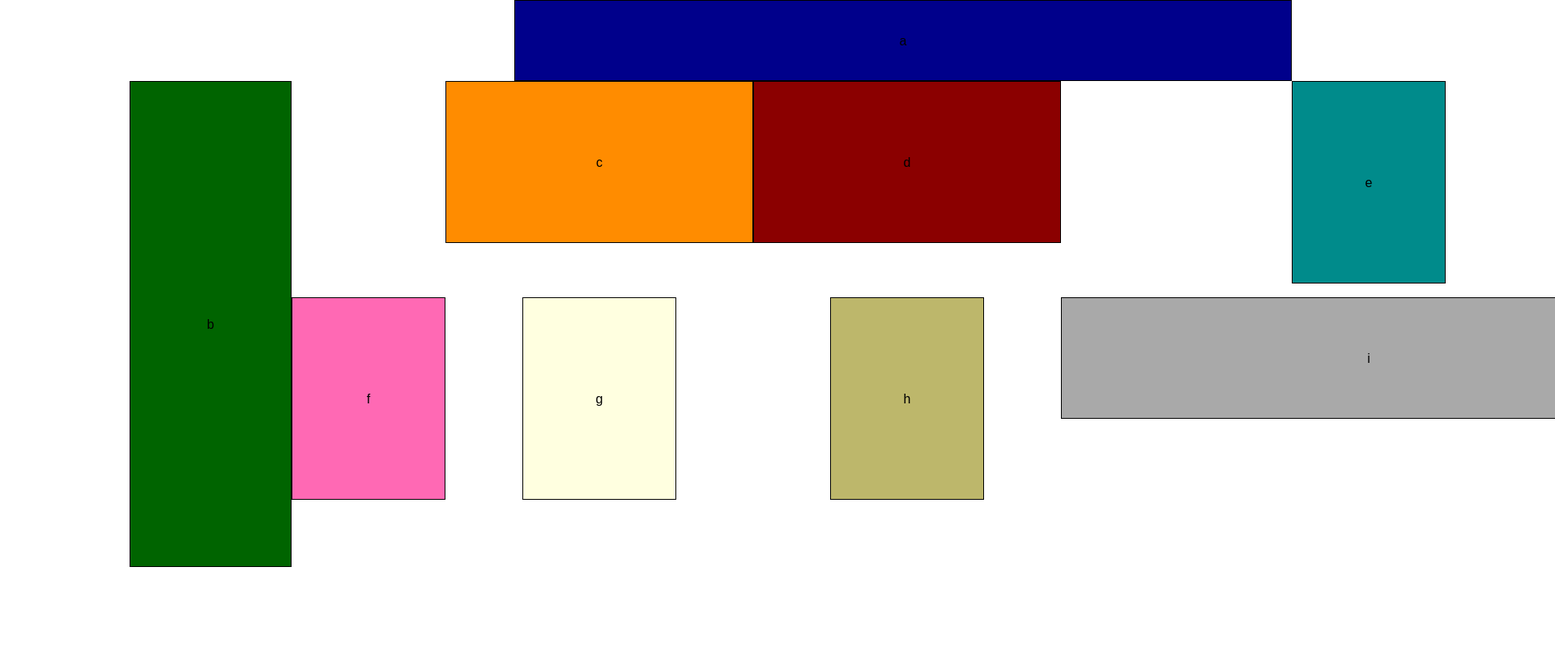
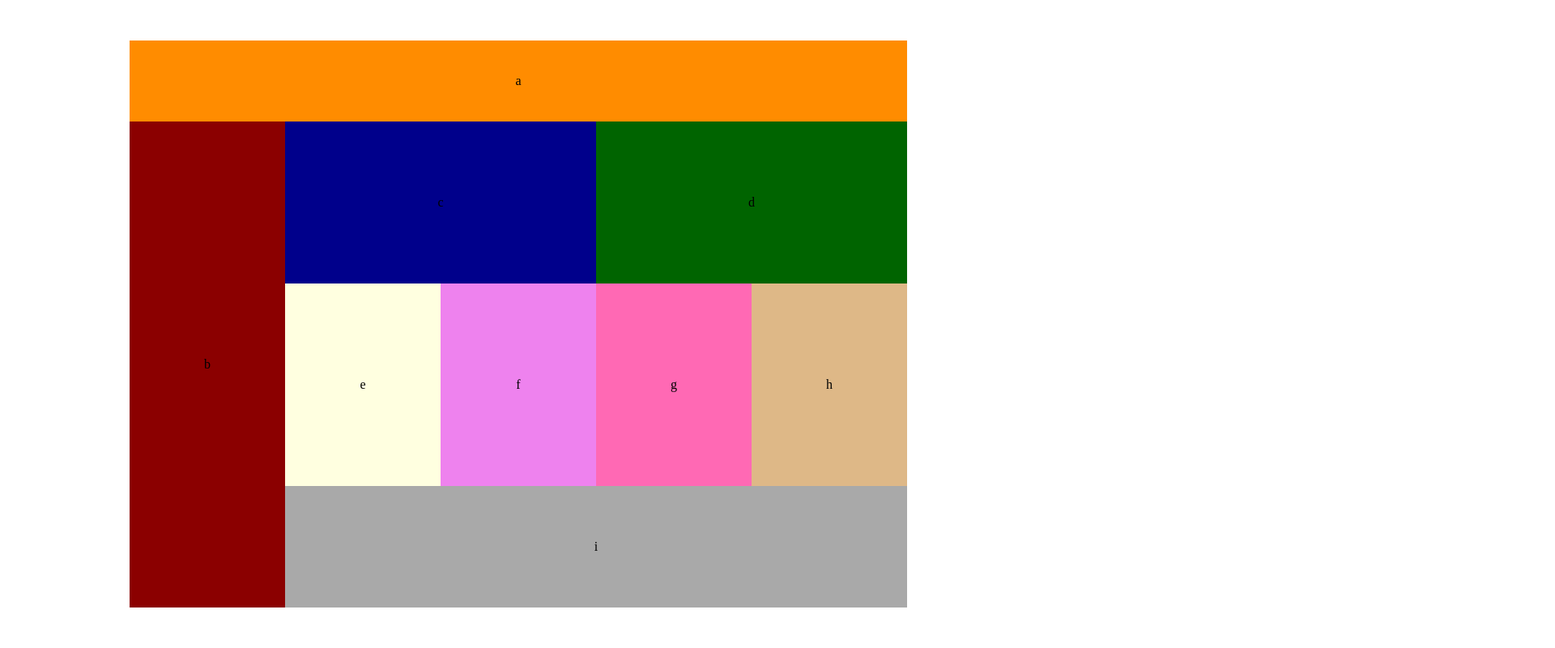
Before and after one commit to 301-jonnygraybill/lab-01, a plain HTML site: page index.html in a window 1280 px wide. Shown: the top 800 px of the page at 81% size, 1920 px wide, since content can reach past the window. Drawn offline with Linux system fonts and the light colour scheme.

Commit message:
finished with grid

```diff
--- a/index.html
+++ b/index.html
@@ -11,18 +11,18 @@
   <link rel="stylesheet" type="text/css" href="styles/module.css">
 </head>
 <body>
-  <section class="container">
     <header></header>
-    <div id="a" class="boxes">a</div>
-    <div id="b" class="boxes">b</div>
-    <div id="c" class="boxes">c</div>
-    <div id="d" class="boxes">d</div>
-    <div id="e" class="boxes">e</div>
-    <div id="f" class="boxes">f</div>
-    <div id="g" class="boxes">g</div>
-    <div id="h" class="boxes">h</div>
-    <div id="i" class="boxes">i</div>
+    <div class="container">
+      <div class="a">a</div>
+      <div class="b">b</div>
+      <div class="c">c</div>
+      <div class="d">d</div>
+      <div class="e">e</div>
+      <div class="f">f</div>
+      <div class="g">g</div>
+      <div class="h">h</div>
+      <div class="i">i</div>
+    </div>
     <footer></footer>
-  </section>
 </body>
 </html>
--- a/styles/base.css
+++ b/styles/base.css
@@ -1,165 +1,58 @@
-html {
-  margin: 0 auto;
-  text-align: center;
-  font-family: Arial;
-  width: 480px;
+/* mobile view */
+.container {
+  display: grid;
+  width: 100%;
+  height: 100%;
+  min-width: 480px;
+  grid-template-areas: "a a"
+  "b b"
+  "c c"
+  "d d"
+  "e f"
+  "g h"
+  "i i";
+  grid-template-columns: 50% 50%;
+  grid-template-rows: 75px 150px 125px 125px 250px 250px 80px;
+}
+.container > div {
+  display: flex;
+  align-items: center;
+  justify-content: center;
 }
 
-  #a, #b, #c, #d #i {
-    width: 480px;
+.a {
+  grid-area: a;
+  background-color: lightblue;
 }
-
-  #e, #f, #g, #h {
-    width: 240px;
-    height: 250px;
-    line-height: 250px;
+.b {
+  grid-area: b;
+  background-color: lightcoral;
 }
-
-  #a {
-    height: 75px;
-    line-height: 75px;
+.c {
+  grid-area: c;
+  background-color: lightseagreen;
 }
-
-  #b {
-    height: 150px;
-    line-height: 150px
+.d {
+  grid-area: d;
+  background-color: lightgoldenrodyellow;
 }
-
-  #c, #d {
-    height: 125px;
-    line-height: 125px;
+.e {
+  grid-area: e;
+  background-color: lightgray;
 }
-
-  #d {
-    width: 480px;
+.f {
+  grid-area: f;
+  background-color: lightgreen;
 }
-
-  #i {
-    width: 480px;
-    height: 80px;
-    line-height: 80px;
+.g {
+  grid-area: g;
+  background-color: lightsalmon;
 }
-
-  /* Colors */
-  #a {
-    background-color: blue;
+.h {
+  grid-area: h;
+  background-color: lightslategrey;
 }
-
-  #b {
-    background-color: green;
+.i {
+  grid-area: i;
+  background-color: lightsteelblue;
 }
-
-  #c {
-    background-color: orange;
-  }
-
-  #d {
-    background-color: red;
-  }
-
-  #e {
-    background-color: purple;
-  }
-
-  #f {
-    background-color: pink;
-  }
-
-  #g {
-    background-color: yellow;
-  }
-
-  #h {
-    background-color: maroon;
-  }
-
-  #i {
-    background-color: gray;
-  }
-
-@media only screen and (min-width: 768px) {
-  html {
-    width: 960px;
-  }
-
-  #a {
-    grid-column-start: 1;
-    grid-column-end: 6;
-    grid-row-start: 1;
-    grid-row-end: 2;
-  }
-
-  #a {
-    width: 960px;
-    height: 100px;
-    line-height: 100px;
-  }
-
-  #b {
-    grid-column-start: 1;
-    grid-column-end: 2;
-    grid-row-start: 2;
-    grid-row-end: 5;
-  }
-
-  #b {
-    width: 200px;
-    height: 600px;
-    line-height: 600px;
-  }
-
-  #c, #d {
-    width: 380px;
-    height: 200px;
-    line-height: 200px;
-  }
-
-  #e, #f, #g, #h {
-    width: 190px;
-    height: 250px;
-    line-height: 250px;
-  }
-
-  #i {
-    width: 760px;
-    height: 150px;
-    line-height: 150px;
-  }
-
-  /* Colors */
-  #a {
-    background-color: darkblue;
-  }
-
-  #b {
-    background-color: darkgreen;
-  }
-
-  #c {
-    background-color: darkorange;
-  }
-
-  #d {
-    background-color: darkred;
-  }
-
-  #e {
-    background-color: darkcyan;
-  }
-
-  #f {
-    background-color: hotpink;
-  }
-
-  #g {
-    background-color: lightyellow;
-  }
-
-  #h {
-    background-color: darkkhaki;
-  }
-
-  #i {
-    background-color: darkgray;
-  }
-}
--- a/styles/layout.css
+++ b/styles/layout.css
@@ -1,12 +1,134 @@
-div {
-  border: 1px solid black;
+/* tablet view */
+@media only screen and (min-width: 768px) and (max-width: 959px) {
+
+  .container {
+    margin: 0 auto;
+    display: grid;
+    width: 100%;
+    height: 100%;
+    max-width: 959px;
+    grid-template-areas: "a a a a a"
+    "b c c d d"
+    "b e f g h"
+    "b i i i i";
+    /* grid-template-columns: 200px 190px 190px 190px 190px; */
+    grid-template-columns: 20% 20% 20% 20% 20%;
+    grid-template-rows: 100px 200px 250px 150px;
+  }
+  .container > div {
+    /* text-align: center; */
+    display: flex;
+    align-items: center;
+    justify-content: center;
+  }
+
+  .a {
+    grid-area: a;
+    background-color: orange;
+  }
+  .b {
+    grid-area: b;
+    background-color: red;
+  }
+  .c {
+    grid-area: c;
+    background-color: blue;
+  }
+  .d {
+    grid-area: d;
+    background-color: green;
+
+  }
+  .e {
+    grid-area: e;
+    background-color: yellow;
+
+  }
+  .f {
+    grid-area: f;
+    background-color: purple;
+
+  }
+  .g {
+    grid-area: g;
+    background-color: pink;
+
+  }
+  .h {
+    grid-area: h;
+    background-color: brown;
+
+  }
+  .i {
+    grid-area: i;
+    background-color: gray;
+  }
 }
 
-.boxes {
-  margin: 0px auto;
-  box-sizing: border-box;
+
+/* desktop view */
+@media only screen and (min-width: 960px) {
+
+  .container {
+    margin: 0 auto;
+    display: grid;
+    width: 100%;
+    height: 100%;
+    max-width: 960px;
+    grid-template-areas: "a a a a a"
+    "b c c d d"
+    "b e f g h"
+    "b i i i i";
+    /* grid-template-columns: 200px 190px 190px 190px 190px; */
+    grid-template-columns: 20% 20% 20% 20% 20%;
+    grid-template-rows: 100px 200px 250px 150px;
+  }
+  .container > div {
+    /* text-align: center; */
+    display: flex;
+    align-items: center;
+    justify-content: center;
+  }
+
+  .a {
+    grid-area: a;
+    background-color: darkorange;
+  }
+  .b {
+    grid-area: b;
+    background-color: darkred;
+  }
+  .c {
+    grid-area: c;
+    background-color: darkblue;
+  }
+  .d {
+    grid-area: d;
+    background-color: darkgreen;
+
+  }
+  .e {
+    grid-area: e;
+    background-color: lightyellow;
+
+  }
+  .f {
+    grid-area: f;
+    background-color: violet;
+
+  }
+  .g {
+    grid-area: g;
+    background-color: hotpink;
+
+  }
+  .h {
+    grid-area: h;
+    background-color: burlywood;
+
+  }
+  .i {
+    grid-area: i;
+    background-color: darkgray;
+  }
 }
-
-.container {
-  display: grid;
-}
--- a/styles/module.css
+++ b/styles/module.css
@@ -1,4 +1,5 @@
 header, footer {
   width: 100%;
   padding-top: 50px;
+  padding-right: 50px;
 }
```
Lines whose indentation alone changed are shown as unchanged.
